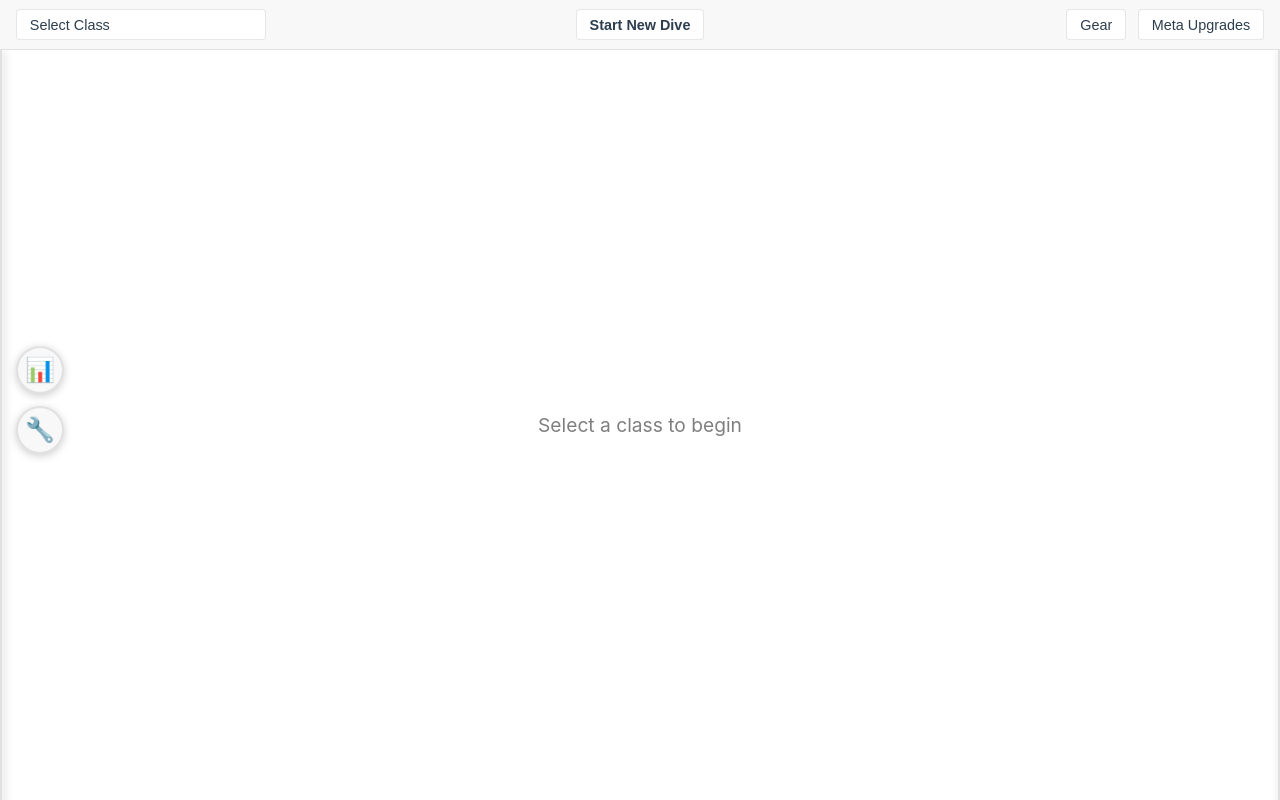
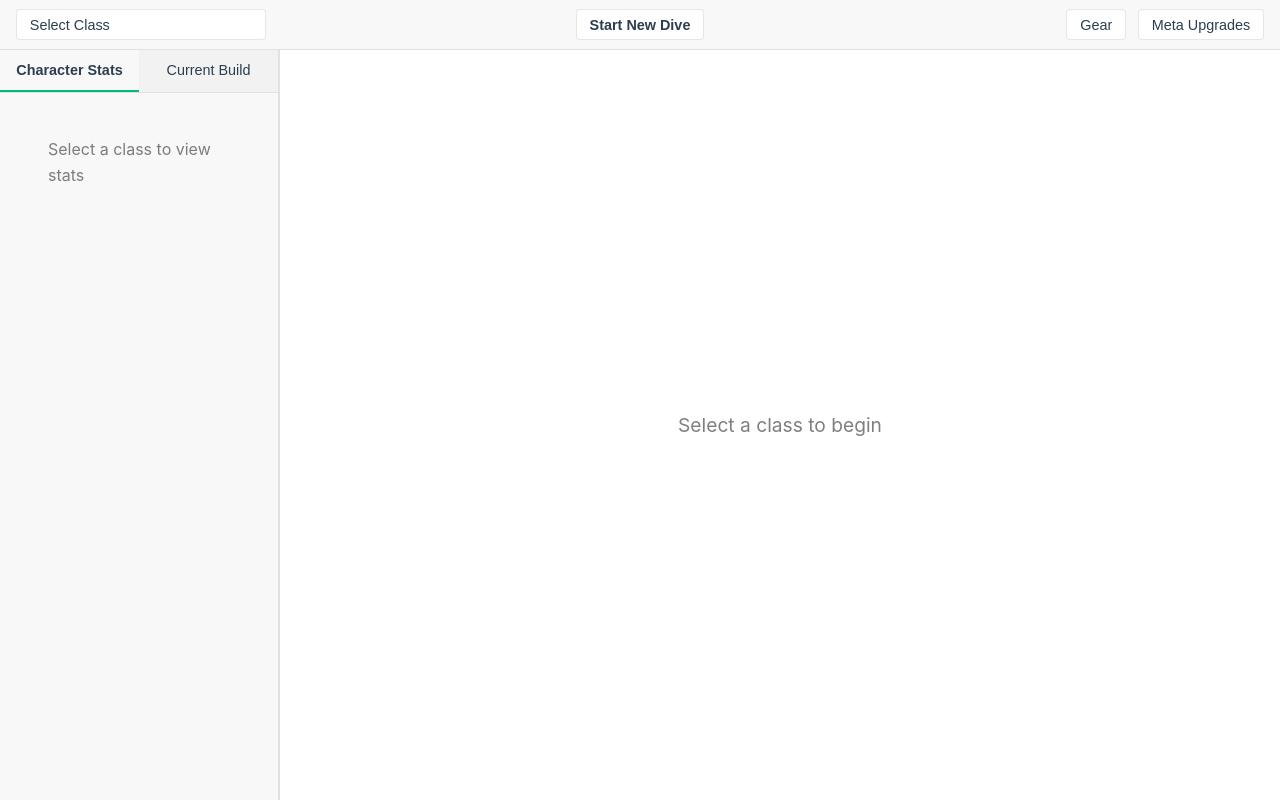
Before and after one commit to daniell-me/dwarf-math, a Vue app: page / in a window 1280 px wide. Built offline with nearby package versions, Linux system fonts and the light colour scheme.

Commit message:
redo character upgrade panel

```diff
--- a/src/components/CharacterStatsPanel.vue
+++ b/src/components/CharacterStatsPanel.vue
@@ -1,25 +1,9 @@
 <template>
   <div class="character-stats-panel">
     <div v-if="characterStats" class="stats-list">
-      <div class="stat-item">
-        <span class="stat-label">Health:</span>
-        <span class="stat-value">{{ characterStats.health }}</span>
-      </div>
-      <div class="stat-item">
-        <span class="stat-label">Damage:</span>
-        <span class="stat-value">{{ formatPercentage(characterStats.damage) }}</span>
-      </div>
-      <div class="stat-item">
-        <span class="stat-label">Critical Chance:</span>
-        <span class="stat-value">{{ formatPercentage(characterStats.critChance) }}</span>
-      </div>
-      <div class="stat-item">
-        <span class="stat-label">Critical Damage:</span>
-        <span class="stat-value">{{ formatMultiplier(characterStats.critDamage) }}</span>
-      </div>
-      <div class="stat-item">
-        <span class="stat-label">Reload Speed:</span>
-        <span class="stat-value">{{ formatPercentage(characterStats.reloadSpeed) }}</span>
+      <div v-for="stat in orderedStats" :key="stat.key" class="stat-item">
+        <span class="stat-label">{{ stat.label }}:</span>
+        <span class="stat-value">{{ formatStatValue(stat) }}</span>
       </div>
     </div>
     <div v-else class="no-stats">
@@ -29,22 +13,62 @@
 </template>
 
 <script setup lang="ts">
+import { computed } from 'vue'
 import type { CharacterStats } from '@/data/types'
 
 interface Props {
   characterStats: CharacterStats | null
 }
 
-defineProps<Props>()
+const props = defineProps<Props>()
 
-function formatPercentage(value: number | undefined): string {
-  if (value === undefined) return 'N/A'
-  return `${(value * 100).toFixed(0)}%`
+type StatConfig = {
+  key: keyof CharacterStats
+  label: string
+  format: 'number' | 'percentage' | 'multiplier' | 'flat'
 }
 
-function formatMultiplier(value: number | undefined): string {
+const statConfigs: StatConfig[] = [
+  { key: 'health', label: 'Max HP', format: 'number' },
+  { key: 'lifeRegen', label: 'Life Regen', format: 'flat' },
+  { key: 'armor', label: 'Armor', format: 'number' },
+  { key: 'dodgeChance', label: 'Dodge', format: 'percentage' },
+  { key: 'moveSpeed', label: 'Move Speed', format: 'percentage' },
+  { key: 'damage', label: 'Damage', format: 'percentage' },
+  { key: 'fireRate', label: 'Fire Rate', format: 'percentage' },
+  { key: 'reloadSpeed', label: 'Reload Speed', format: 'percentage' },
+  { key: 'critChance', label: 'Critical Chance', format: 'percentage' },
+  { key: 'critDamage', label: 'Critical Damage', format: 'multiplier' },
+  { key: 'statusDamage', label: 'Status Effect Damage', format: 'percentage' },
+  { key: 'pickupRadius', label: 'Pickup Radius', format: 'percentage' },
+  { key: 'xpGain', label: 'XP Gain', format: 'percentage' },
+  { key: 'miningSpeed', label: 'Mining Speed', format: 'percentage' },
+  { key: 'lifetime', label: 'Lifetime', format: 'percentage' }
+]
+
+const orderedStats = computed(() => {
+  if (!props.characterStats) return []
+  return statConfigs
+})
+
+function formatStatValue(stat: StatConfig): string {
+  if (!props.characterStats) return 'N/A'
+
+  const value = props.characterStats[stat.key]
   if (value === undefined) return 'N/A'
-  return `${value.toFixed(2)}x`
+
+  switch (stat.format) {
+    case 'number':
+      return Math.round(value).toString()
+    case 'percentage':
+      return `${(value * 100).toFixed(0)}%`
+    case 'multiplier':
+      return `${value.toFixed(2)}x`
+    case 'flat':
+      return value.toFixed(1)
+    default:
+      return value.toString()
+  }
 }
 </script>
 
@@ -57,17 +81,18 @@ function formatMultiplier(value: number | undefined): string {
 .stats-list {
   display: flex;
   flex-direction: column;
-  gap: 0.5rem;
 }
 
 .stat-item {
   display: flex;
   justify-content: space-between;
   align-items: center;
-  padding: 0.5rem;
-  background: var(--color-background-mute);
-  border: 1px solid var(--color-border);
-  border-radius: 4px;
+  padding: 0.5rem 0;
+  border-bottom: 1px solid var(--color-border);
+}
+
+.stat-item:last-child {
+  border-bottom: none;
 }
 
 .stat-label {
--- a/src/services/calculations.ts
+++ b/src/services/calculations.ts
@@ -94,22 +94,26 @@ export function calculateCurrentStats(
   // Initialize all stats with defaults
   const currentStats: CharacterStats = {
     health: 0,
+    lifeRegen: 0,
     armor: 0,
     dodgeChance: 0,
+    moveSpeed: 0,
+    damage: 1.0, // Default multiplier (1.0 = no bonus)
+    fireRate: 1.0, // Default multiplier
+    reloadSpeed: 1.0, // Default multiplier (1.0 = no bonus)
     critChance: 0,
     critDamage: 1.0, // Default multiplier
+    statusDamage: 0,
+    pickupRadius: 0,
     xpGain: 0,
     miningSpeed: 0,
-    moveSpeed: 0,
+    lifetime: 0,
     weaponRange: 0,
-    reloadSpeed: 1.0, // Default multiplier (1.0 = no bonus)
-    damage: 1.0, // Default multiplier (1.0 = no bonus)
-    explosionRadius: 0,
-    statusDamage: 0
+    explosionRadius: 0
   }
 
   // Weapon multiplier stats that start at 1.0 and multiply bonuses
-  const weaponMultiplierStats: Array<keyof CharacterStats> = ['damage', 'reloadSpeed']
+  const weaponMultiplierStats: Array<keyof CharacterStats> = ['damage', 'reloadSpeed', 'fireRate']
 
   // For each stat, layer on all the sources
   const statKeys = Object.keys(currentStats) as Array<keyof CharacterStats>
--- a/src/views/HomeView.vue
+++ b/src/views/HomeView.vue
@@ -18,7 +18,6 @@ import WeaponList from '@/components/WeaponList.vue'
 import GlobalUpgradesSection from '@/components/GlobalUpgradesSection.vue'
 import MetaUpgradesPanel from '@/components/MetaUpgradesPanel.vue'
 import GearModal from '@/components/GearModal.vue'
-import SlideOutDrawer from '@/components/SlideOutDrawer.vue'
 import CharacterStatsPanel from '@/components/CharacterStatsPanel.vue'
 import SelectedUpgradesPanel from '@/components/SelectedUpgradesPanel.vue'
 
@@ -108,9 +107,8 @@ const selectedUpgradesStore = useSelectedUpgradesStore()
 const globalUpgradesStore = useGlobalUpgradesStore()
 const showMetaUpgrades = ref(false)
 const showGear = ref(false)
-const showStatsDrawer = ref(false)
-const showBuildDrawer = ref(false)
 const showClassModal = ref(false)
+const activeDrawerTab = ref<'stats' | 'build'>('stats')
 
 // Gear bonuses
 const flatGearBonuses = ref<Partial<CharacterStats>>(loadGearBonuses(FLAT_GEAR_BONUSES_STORAGE_KEY))
@@ -286,10 +284,29 @@ function handleStartNewDive() {
     />
 
     <div class="content-with-drawers">
-      <!-- Left drawer (Stats) -->
-      <SlideOutDrawer :is-open="showStatsDrawer" title="Character Stats" @close="showStatsDrawer = false">
-        <CharacterStatsPanel :character-stats="characterStats" />
-      </SlideOutDrawer>
+      <!-- Left drawer with tabs -->
+      <div class="drawer-content">
+        <div class="drawer-header">
+          <div class="drawer-tabs">
+            <button
+              @click="activeDrawerTab = 'stats'"
+              :class="['tab-button', { active: activeDrawerTab === 'stats' }]"
+            >
+              Character Stats
+            </button>
+            <button
+              @click="activeDrawerTab = 'build'"
+              :class="['tab-button', { active: activeDrawerTab === 'build' }]"
+            >
+              Current Build
+            </button>
+          </div>
+        </div>
+        <div class="drawer-body">
+          <CharacterStatsPanel v-if="activeDrawerTab === 'stats'" :character-stats="characterStats" />
+          <SelectedUpgradesPanel v-if="activeDrawerTab === 'build'" :weapons="equippedWeapons" />
+        </div>
+      </div>
 
       <!-- Main content area -->
       <div class="main-content">
@@ -320,11 +337,6 @@ function handleStartNewDive() {
           <p>Select a class to begin</p>
         </div>
       </div>
-
-      <!-- Right drawer (Build) -->
-      <SlideOutDrawer :is-open="showBuildDrawer" title="Current Build" @close="showBuildDrawer = false">
-        <SelectedUpgradesPanel :weapons="equippedWeapons" />
-      </SlideOutDrawer>
     </div>
 
     <MetaUpgradesPanel v-if="showMetaUpgrades" @close="showMetaUpgrades = false" />
@@ -335,16 +347,6 @@ function handleStartNewDive() {
       @update="handleGearUpdate"
       @close="showGear = false"
     />
-
-    <!-- Floating buttons on left side -->
-    <div class="floating-buttons">
-      <button @click="showStatsDrawer = true" class="floating-button" title="Character Stats">
-        <span>📊</span>
-      </button>
-      <button @click="showBuildDrawer = true" class="floating-button" title="Current Build">
-        <span>🔧</span>
-      </button>
-    </div>
   </div>
 </template>
 
@@ -360,6 +362,57 @@ function handleStartNewDive() {
   display: flex;
   flex: 1;
   overflow: hidden;
+}
+
+.drawer-content {
+  background: var(--color-background-soft);
+  width: 280px;
+  height: 100%;
+  display: flex;
+  flex-direction: column;
+  border-right: 2px solid var(--color-border);
+  flex-shrink: 0;
+}
+
+.drawer-header {
+  display: flex;
+  flex-direction: column;
+  border-bottom: 1px solid var(--color-border);
+  background: var(--color-background-soft);
+}
+
+.drawer-tabs {
+  display: flex;
+}
+
+.tab-button {
+  flex: 1;
+  padding: 0.75rem 1rem;
+  background: var(--color-background-mute);
+  border: none;
+  border-bottom: 2px solid transparent;
+  cursor: pointer;
+  color: var(--color-text);
+  font-size: 0.9rem;
+  font-weight: 500;
+  transition: all 0.2s;
+}
+
+.tab-button:hover {
+  background: var(--color-background-soft);
+}
+
+.tab-button.active {
+  background: var(--color-background-soft);
+  border-bottom-color: var(--vt-c-green);
+  color: var(--color-heading);
+  font-weight: 600;
+}
+
+.drawer-body {
+  flex: 1;
+  overflow-y: auto;
+  padding: 0.75rem 1rem;
 }
 
 .main-content {
@@ -406,43 +459,4 @@ h2 {
   color: var(--color-text-muted);
   font-size: 1.2rem;
 }
-
-.floating-buttons {
-  position: fixed;
-  left: 1rem;
-  top: 50%;
-  transform: translateY(-50%);
-  display: flex;
-  flex-direction: column;
-  gap: 0.75rem;
-  z-index: 100;
-}
-
-.floating-button {
-  width: 3rem;
-  height: 3rem;
-  border: 2px solid var(--color-border);
-  border-radius: 50%;
-  background: var(--color-background-soft);
-  color: var(--color-text);
-  font-size: 1.5rem;
-  cursor: pointer;
-  display: flex;
-  align-items: center;
-  justify-content: center;
-  box-shadow: 0 2px 8px rgba(0, 0, 0, 0.2);
-  transition: all 0.2s;
-}
-
-.floating-button:hover {
-  background: var(--color-background-mute);
-  border-color: var(--color-border-hover);
-  transform: scale(1.1);
-}
-
-.floating-button span {
-  display: flex;
-  align-items: center;
-  justify-content: center;
-}
 </style>
```
Also changed, not shown: src/data/types.ts (+8 -4 lines).
